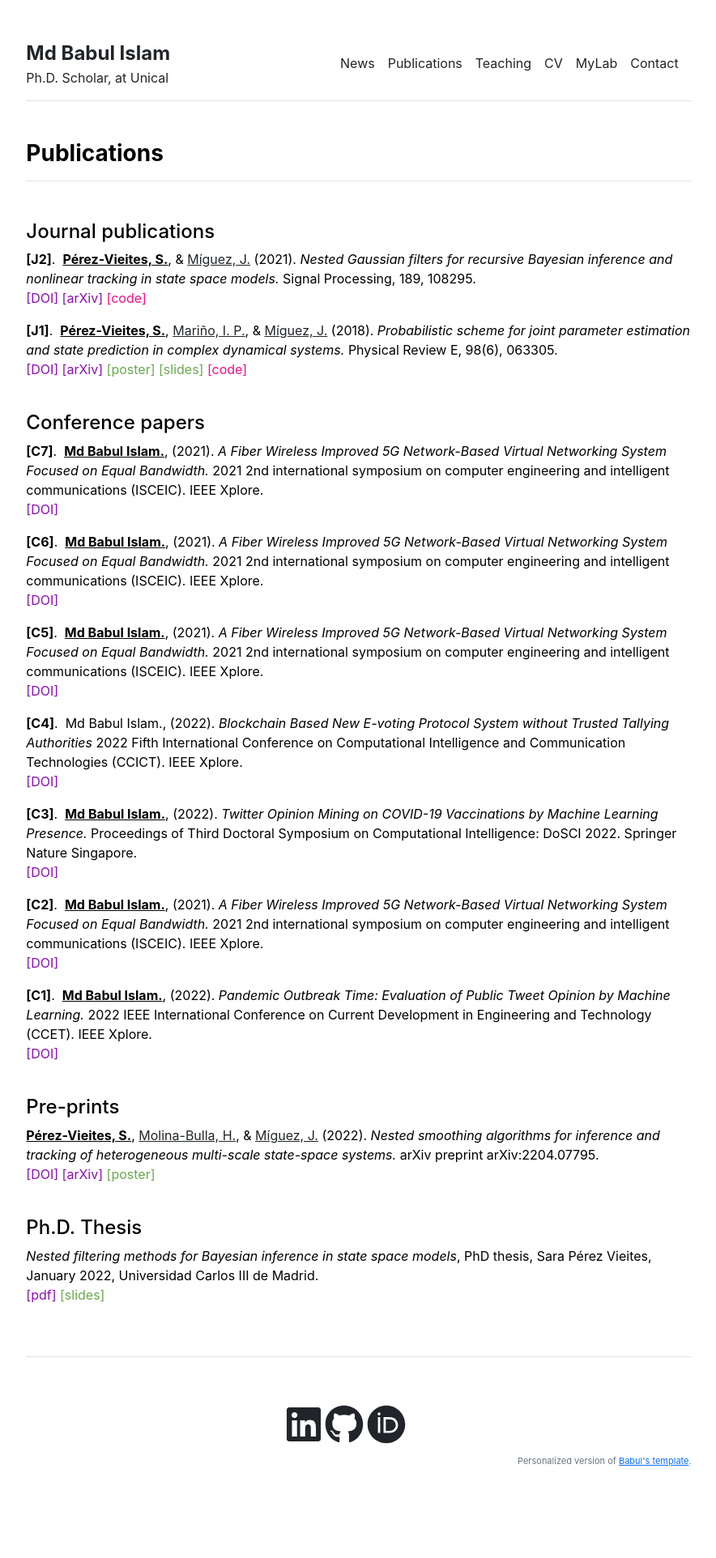
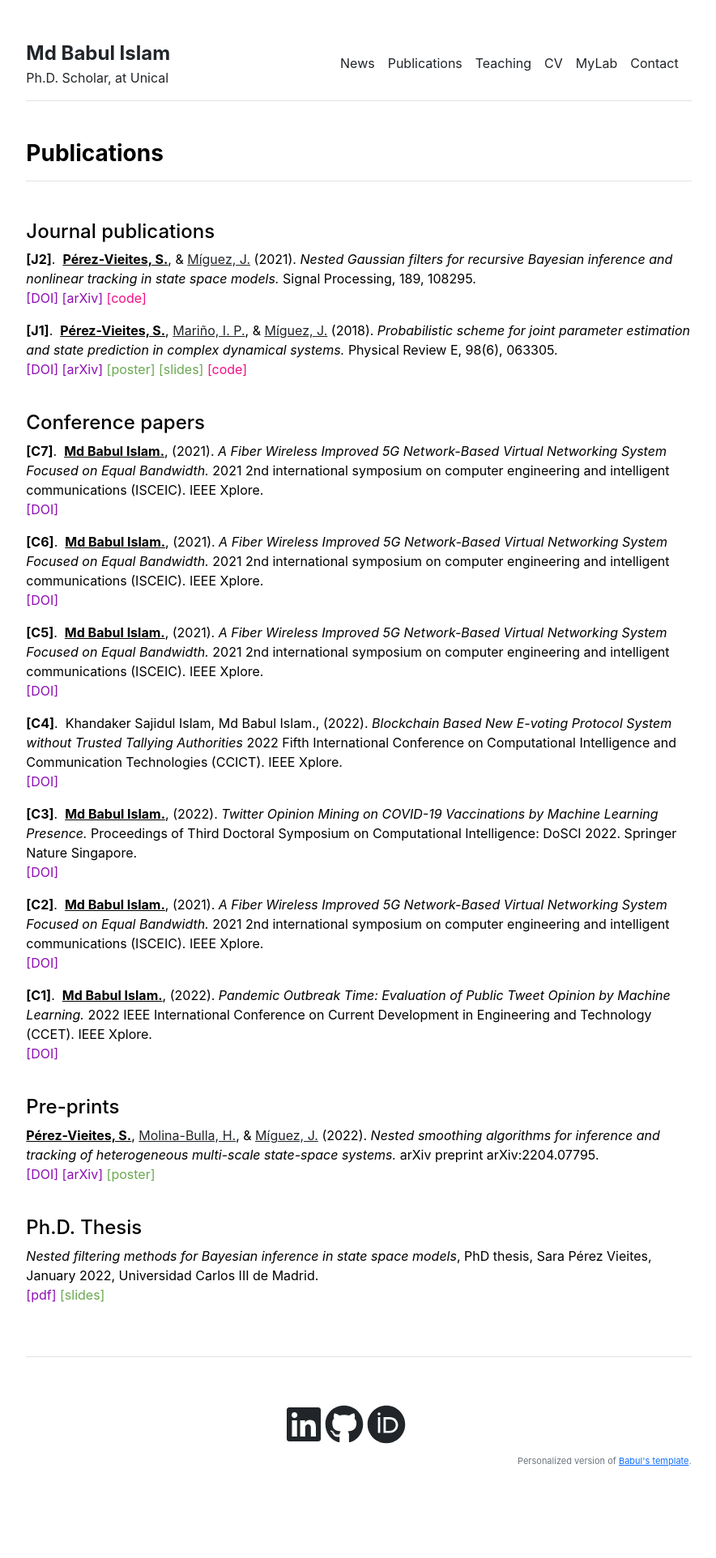
Before and after one commit to babulcseian/babulcseian.github.io, a Jekyll site: the page built from publications.md, in a window 1280 px wide. Shown: the whole page at 81% size, without its empty margins (197-1081 px from the left). Built offline with Jekyll 4.4.1, drawn with Linux system fonts in a browser that asks for light colours; a style sheet for code colours, icons or effects is not loaded.

Commit message:
Update publications.yml

```diff
--- a/_data/publications.yml
+++ b/_data/publications.yml
@@ -6,7 +6,7 @@ conference:
 - {idx: '[C7]', authors: [{name: 'Md Babul Islam.', me: '1'}], year: '2021', title: 'A Fiber Wireless Improved 5G Network-Based Virtual Networking System Focused on Equal Bandwidth.', journal: '2021 2nd international symposium on computer engineering and intelligent communications (ISCEIC). IEEE Xplore.', doi: 'https://doi.org/10.1109/ISCEIC53685.2021.00098'}
 - {idx: '[C6]', authors: [{name: 'Md Babul Islam.', me: '1'}], year: '2021', title: 'A Fiber Wireless Improved 5G Network-Based Virtual Networking System Focused on Equal Bandwidth.', journal: '2021 2nd international symposium on computer engineering and intelligent communications (ISCEIC). IEEE Xplore.', doi: 'https://doi.org/10.1109/ISCEIC53685.2021.00098'}
 - {idx: '[C5]', authors: [{name: 'Md Babul Islam.', me: '1'}], year: '2021', title: 'A Fiber Wireless Improved 5G Network-Based Virtual Networking System Focused on Equal Bandwidth.', journal: '2021 2nd international symposium on computer engineering and intelligent communications (ISCEIC). IEEE Xplore.', doi: 'https://doi.org/10.1109/ISCEIC53685.2021.00098'}
-- {idx: '[C4]', authors: [{name: 'Md Babul Islam.', me: '2'}], year: '2022', title: 'Blockchain Based New E-voting Protocol System without Trusted Tallying Authorities', journal: '2022 Fifth International Conference on Computational Intelligence and Communication Technologies (CCICT). IEEE Xplore.', doi: 'https://doi.org/10.1109/CCiCT56684.2022.00064'}
+- {idx: '[C4]', authors: [{name: 'Khandaker Sajidul Islam, Md Babul Islam.', me: '2'}], year: '2022', title: 'Blockchain Based New E-voting Protocol System without Trusted Tallying Authorities', journal: '2022 Fifth International Conference on Computational Intelligence and Communication Technologies (CCICT). IEEE Xplore.', doi: 'https://doi.org/10.1109/CCiCT56684.2022.00064'}
 - {idx: '[C3]', authors: [{name: 'Md Babul Islam.', me: '1'}], year: '2022', title: 'Twitter Opinion Mining on COVID-19 Vaccinations by Machine Learning Presence.', journal: 'Proceedings of Third Doctoral Symposium on Computational Intelligence: DoSCI 2022. Springer Nature Singapore.', doi: 'https://doi.org/10.1007/978-981-19-3148-2_4'}
 - {idx: '[C2]', authors: [{name: 'Md Babul Islam.', me: '1'}], year: '2021', title: 'A Fiber Wireless Improved 5G Network-Based Virtual Networking System Focused on Equal Bandwidth.', journal: '2021 2nd international symposium on computer engineering and intelligent communications (ISCEIC). IEEE Xplore.', doi: 'https://doi.org/10.1109/ISCEIC53685.2021.00098'}
 - {idx: '[C1]', authors: [{name: 'Md Babul Islam.', me: '1'}], year: '2022', title: 'Pandemic Outbreak Time: Evaluation of Public Tweet Opinion by Machine Learning.', journal: '2022 IEEE International Conference on Current Development in Engineering and Technology (CCET). IEEE Xplore.', doi: 'https://doi.org/10.1109/CCET56606.2022.10080351'}
```
